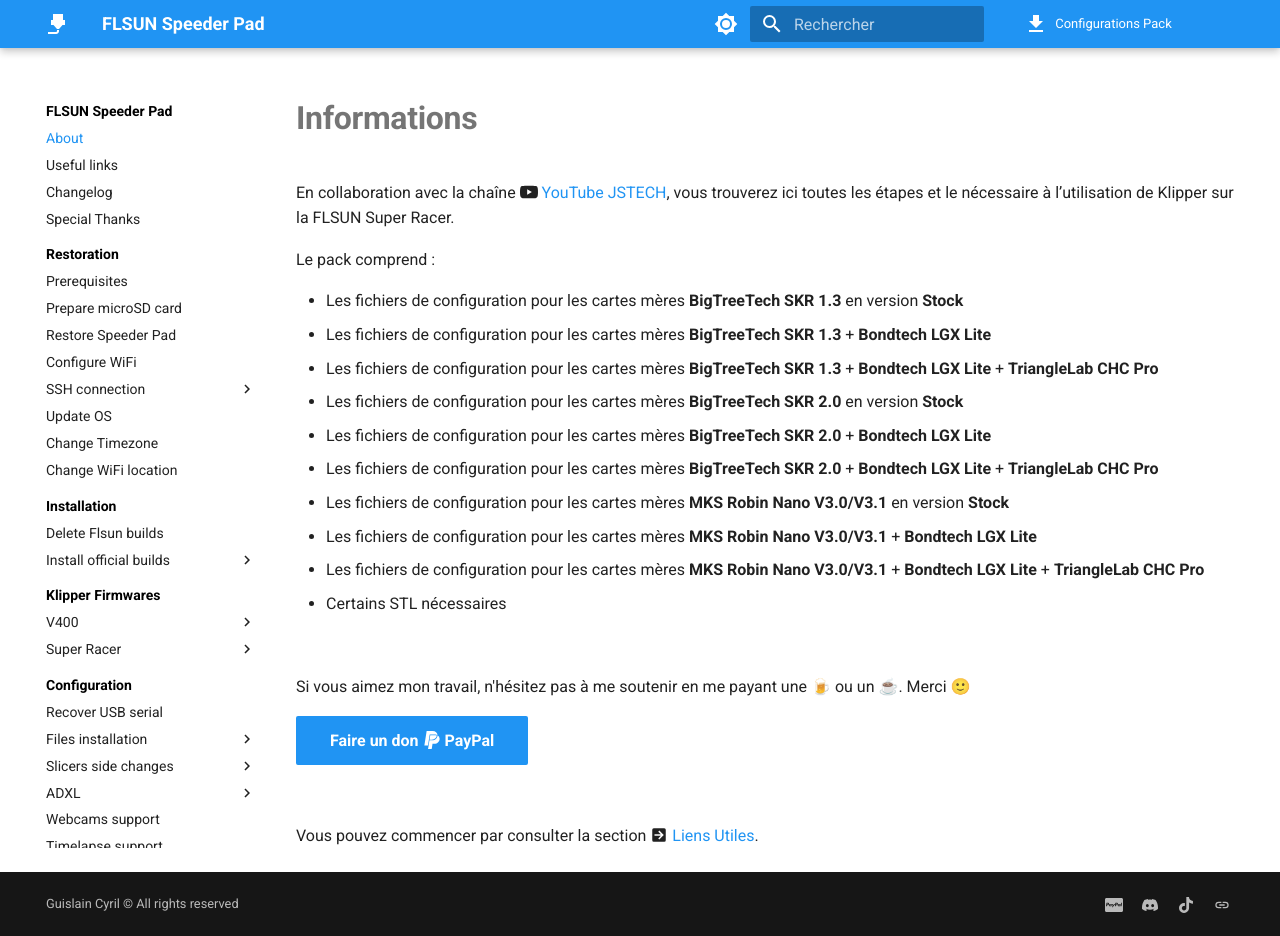
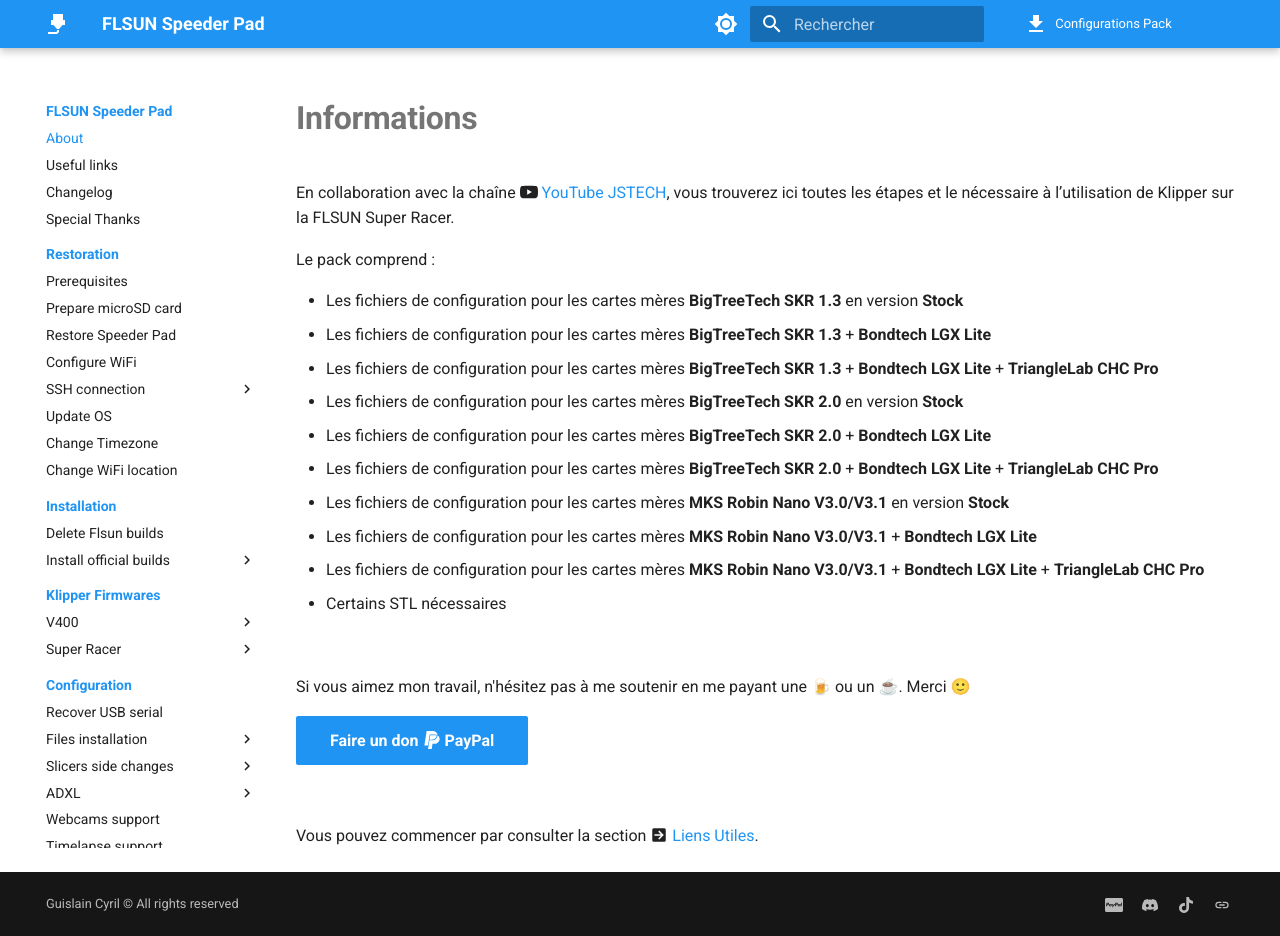
Before and after one commit to Guilouz/test, an MkDocs documentation site: the page built from docs/index.md, in a window 1280 px wide and 936 px high. Built offline with MkDocs 1.6.1 and Material for MkDocs 9.7.7, drawn with Linux system fonts in a browser that asks for light colours; comment, search, counter and statistics services are not loaded.

Commit message:
Update extra.css

```diff
--- a/docs/assets/stylesheets/extra.css
+++ b/docs/assets/stylesheets/extra.css
@@ -1,9 +1,9 @@
 .md-nav__title {
-    	color: #000000;
+    	color: #2094f3;
 }
 
 .md-nav__item--section>.md-nav__link[for] {
-    color: #000000;
+    color: #2094f3;
 }
 
 .md-typeset h1 {
```
